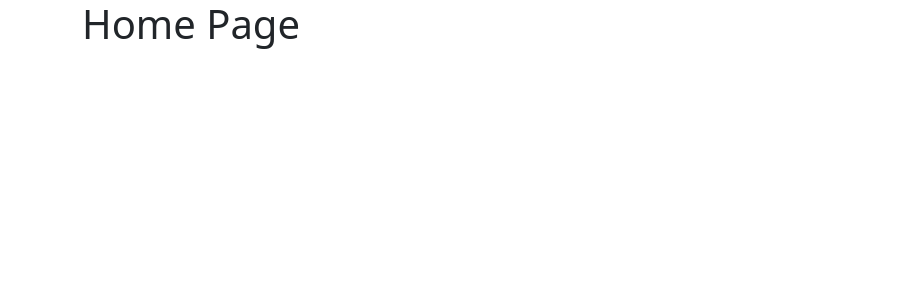
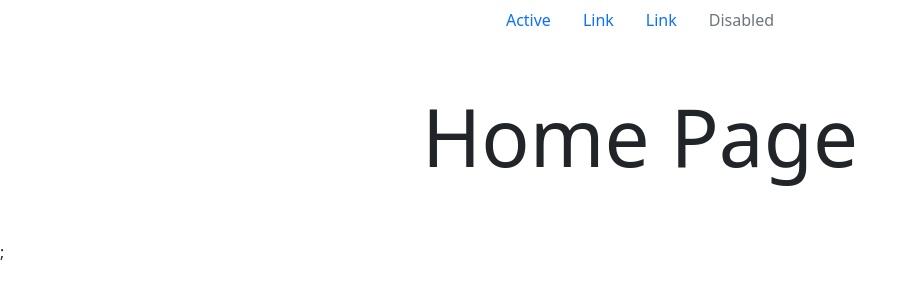
Before and after one commit to BreckCowan/SocialMediaApp2022, a Next.js app in the folder client/: page / in a window 1280 px wide. Shown: the top 300 px of the page, without its empty margins (0-917 px from the left). Built offline with nearby package versions, Linux system fonts and the light colour scheme.

Commit message:
added Nav into componets,  added nav to top of page

```diff
--- /dev/null
+++ b/client/components/Nav.js
@@ -0,0 +1,24 @@
+const Nav = () => {
+  return (
+
+
+    <>
+    <ul className="nav justify-content-center">
+  <li className="nav-item">
+    <a className="nav-link active" aria-current="page" href="#">Active</a>
+  </li>
+  <li className="nav-item">
+    <a className="nav-link" href="#">Link</a>
+  </li>
+  <li className="nav-item">
+    <a className="nav-link" href="#">Link</a>
+  </li>
+  <li className="nav-item">
+    <a className="nav-link disabled">Disabled</a>
+  </li>
+</ul>
+</>
+ );
+};
+
+export default Nav;
--- a/client/pages/_app.js
+++ b/client/pages/_app.js
@@ -1,7 +1,13 @@
 import "bootstrap/dist/css/bootstrap.min.css";
+import Nav from "../components/Nav";
 
 function MyApp({ Component, pageProps }) {
-  return <Component {...pageProps} />;
+  return (
+    <>
+      <Nav />
+      <Component {...pageProps} />;
+    </>
+  );
 }
 
 export default MyApp;
--- a/client/pages/index.js
+++ b/client/pages/index.js
@@ -3,7 +3,7 @@ const Home = () => {
     <div className="container">
       <div className="row">
         <div className="col">
-          <h1>Home Page</h1>
+          <h1 className="display-1 text-center py-5">Home Page</h1>
         </div>
       </div>
     </div>
```
